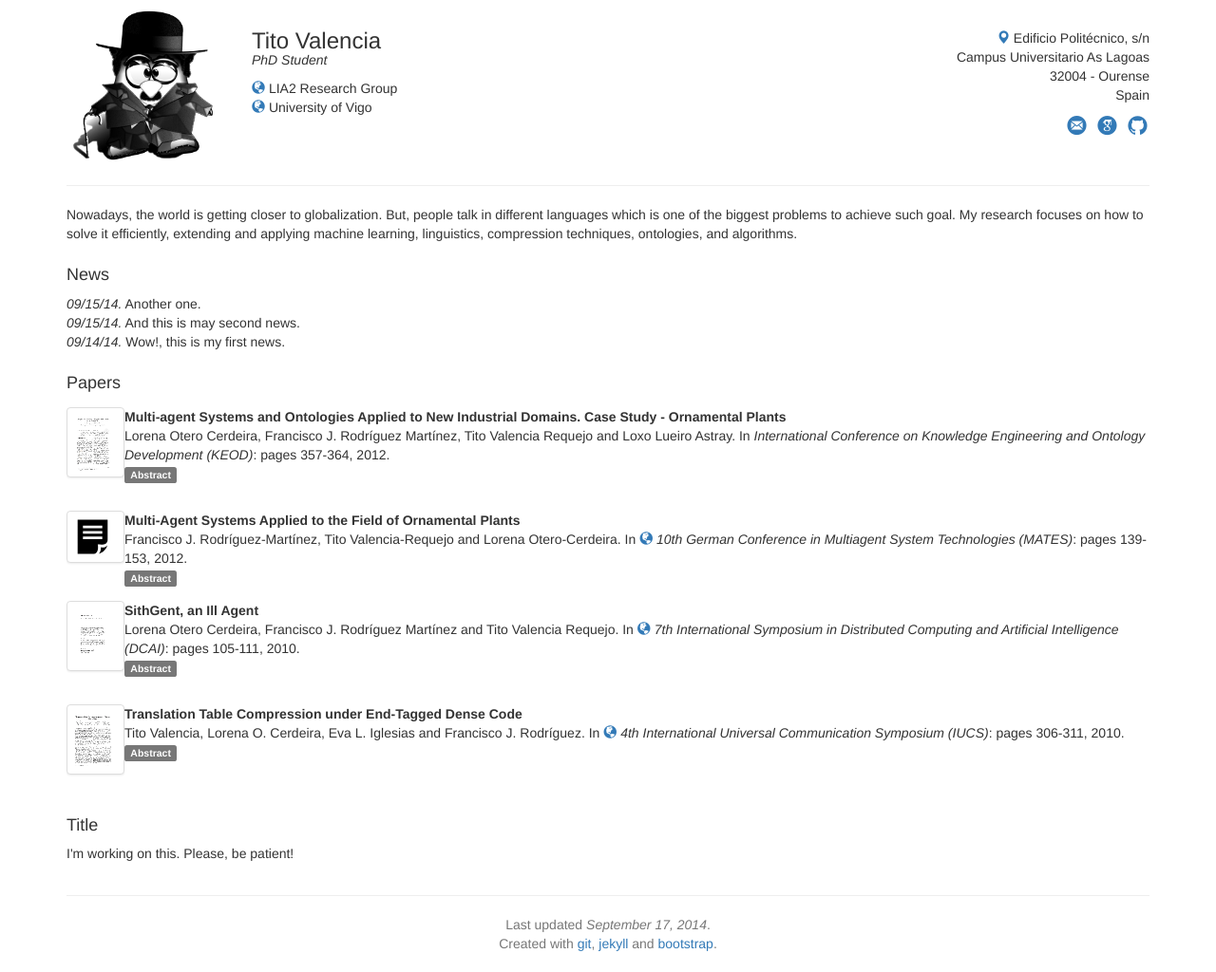
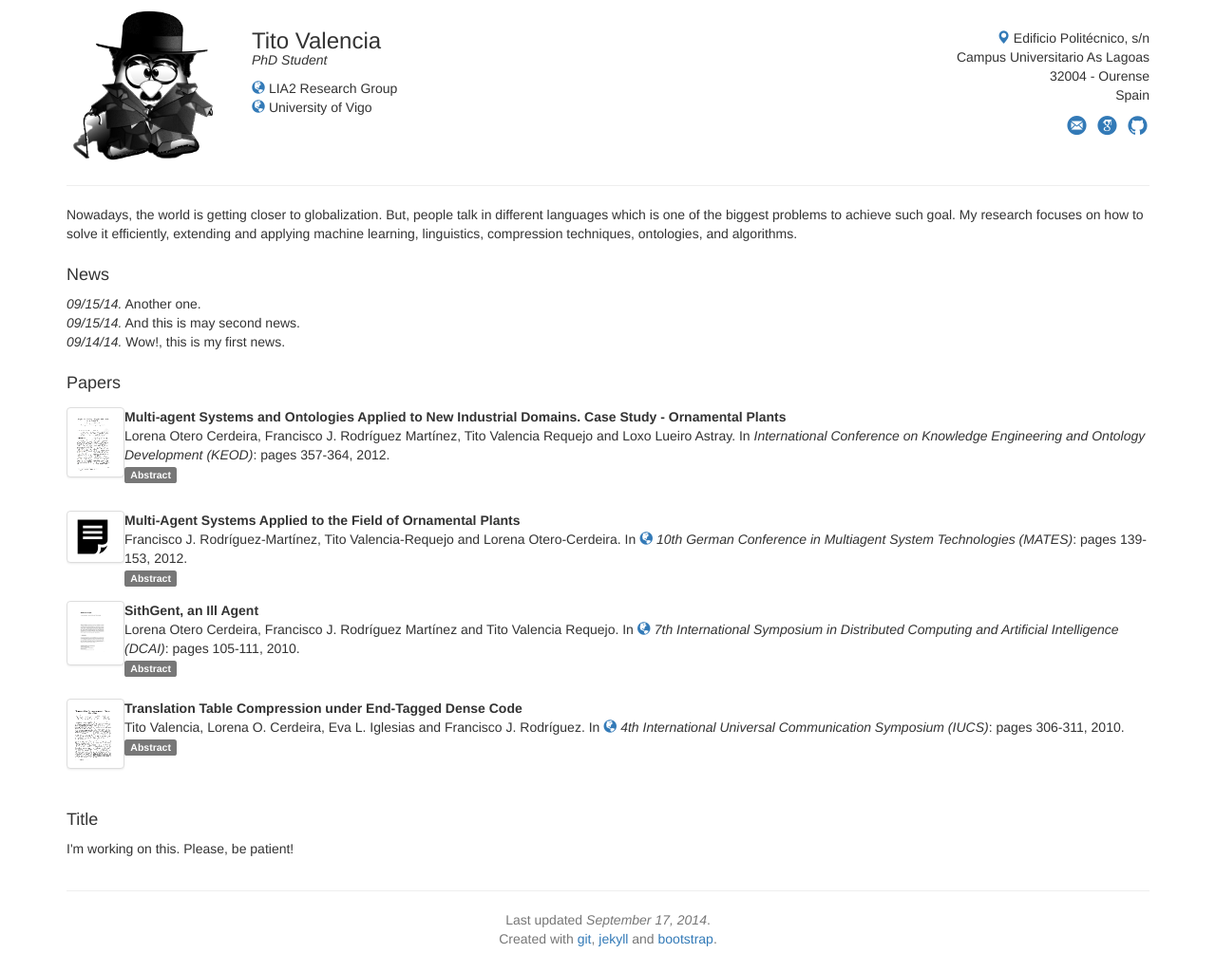
Before and after one commit to tvalreq/tvalreq.github.com, a Jekyll site: the page built from index.html, in a window 1280 px wide. Shown: the whole page at 95% size. Built offline with Jekyll 4.4.1, drawn with Linux system fonts in a browser that asks for light colours; nearby versions of some CDN libraries.

Commit message:
trying new images

```diff
--- a/_data/paper-list.yml
+++ b/_data/paper-list.yml
@@ -32,7 +32,7 @@
   label: 2010_DCAI
   year: 2010
   month: 09
-  img: 2010_DCAI.png
+  img: 2010_DCAI.jpg
   title: SithGent, an Ill Agent
   authors: Lorena Otero Cerdeira, Francisco J. Rodríguez Martínez and Tito Valencia Requejo
   booktitle: 7th International Symposium in Distributed Computing and Artificial Intelligence (DCAI)
```
Also changed, not shown: img/paper/2010_DCAI.jpg (added).
